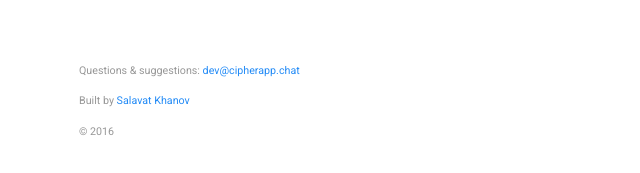
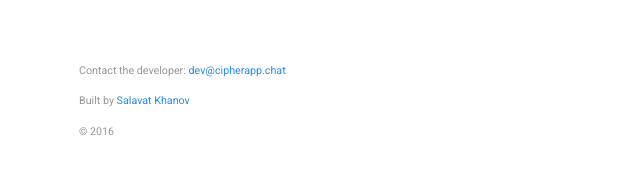
Before and after one commit to cipherapp/cipherapp.chat, a plain HTML site: page index.html in a window 1280 px wide. Shown: the part 809-982 px from the top of the page, 0-640 px from the left. Drawn offline with Linux system fonts and the light colour scheme.

Commit message:
Change some words.

```diff
--- a/index.html
+++ b/index.html
@@ -153,7 +153,7 @@ try{if (!window.CloudFlare) {var CloudFlare=[{verbose:0,p:0,byc:0,owlid:"cf",bag
 <div class="container-full clearfix">
 
 <div class="col-lg-3 col-sm-4">
-	<p class="copy">Questions & suggestions: <a href="mailto:dev@cipherapp.chat">dev@cipherapp.chat</a></p>
+	<p class="copy">Contact the developer: <a href="mailto:dev@cipherapp.chat">dev@cipherapp.chat</a></p>
  	<p class="copy">Built by <a href="https://twitter.com/khanov">Salavat Khanov</a></p>
  	<p class="copy">&copy; 2016</a></p>
 </div>
```
